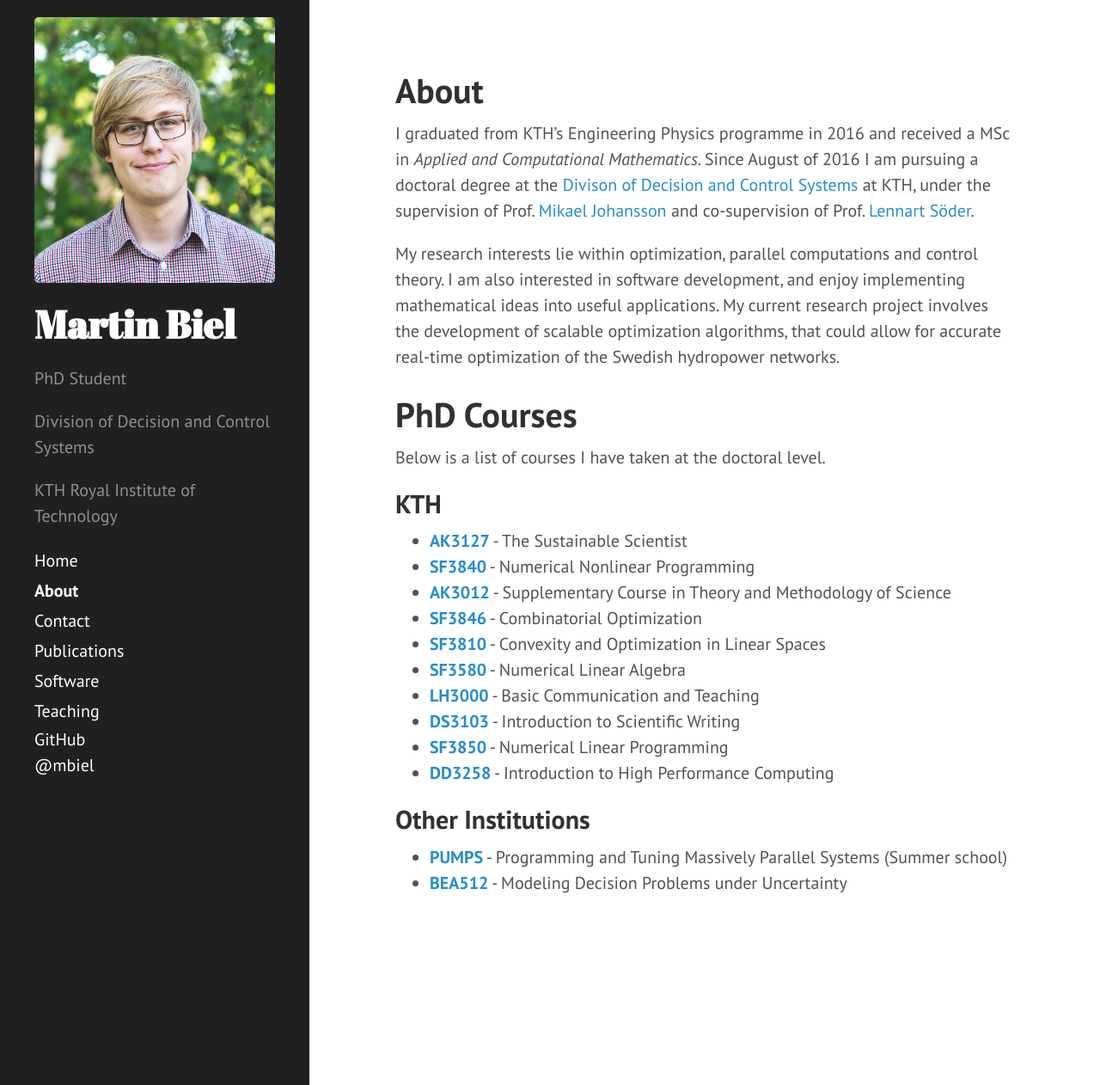
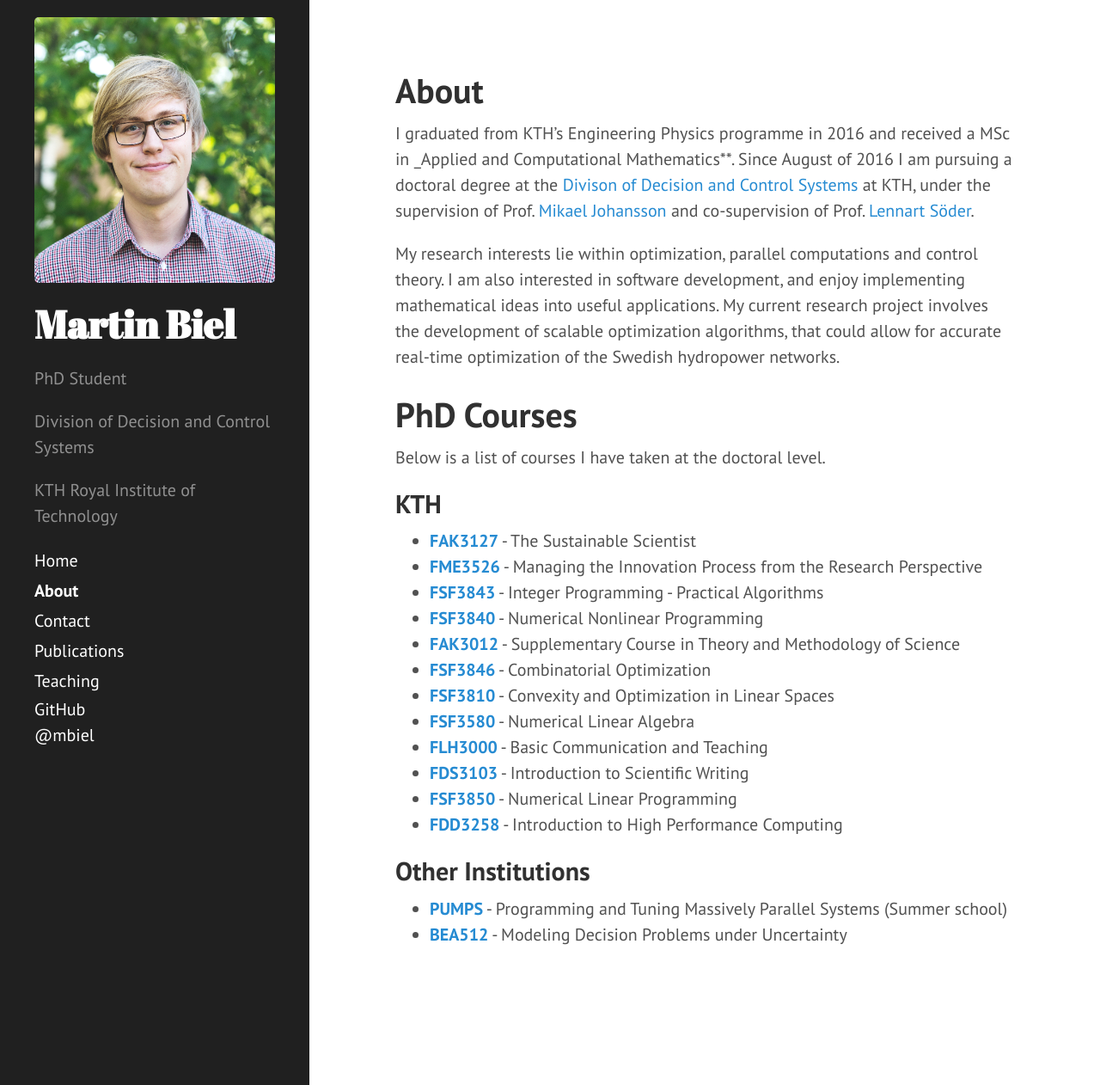
Before and after one commit to martinbiel/martinbiel.github.io, a Jekyll site: the page built from about/about.md, in a window 1280 px wide and 1262 px high. Shown: the whole window at 86% size. Built offline with Jekyll 4.4.1, drawn with Linux system fonts in a browser that asks for light colours.

Commit message:
Update course list. Remove software tab.

```diff
--- a/_config.yml
+++ b/_config.yml
@@ -31,8 +31,6 @@ collections:
         output: true
     publications:
         output: true
-    software:
-        output: true
     teachingmaterial:
 
 publication-order:
--- a/about/about.md
+++ b/about/about.md
@@ -4,23 +4,25 @@ title: About
 permalink: /about/
 ---
 
-I graduated from KTH’s Engineering Physics programme in 2016 and received a MSc in _Applied and Computational Mathematics_. Since August of 2016 I am pursuing a doctoral degree at the [Divison of Decision and Control Systems](https://www.kth.se/dcs) at KTH, under the supervision of Prof. [Mikael Johansson](https://people.kth.se/~mikaelj/) and co-supervision of Prof. [Lennart Söder](https://www.kth.se/profile/lsod/).
+I graduated from KTH’s Engineering Physics programme in 2016 and received a MSc in _Applied and Computational Mathematics**. Since August of 2016 I am pursuing a doctoral degree at the [Divison of Decision and Control Systems](https://www.kth.se/dcs) at KTH, under the supervision of Prof. [Mikael Johansson](https://people.kth.se/~mikaelj/) and co-supervision of Prof. [Lennart Söder](https://www.kth.se/profile/lsod/).
 
 My research interests lie within optimization, parallel computations and control theory. I am also interested in software development, and enjoy implementing mathematical ideas into useful applications. My current research project involves the development of scalable optimization algorithms, that could allow for accurate real-time optimization of the Swedish hydropower networks.
 
 # PhD Courses
 Below is a list of courses I have taken at the doctoral level.
 ## KTH
-* [**AK3127**](https://www.kth.se/student/kurser/kurs/AK3127?l=en) - The Sustainable Scientist
-* [**SF3840**](https://www.kth.se/student/kurser/kurs/SF3840?l=en) - Numerical Nonlinear Programming
-* [**AK3012**](https://www.kth.se/student/kurser/kurs/AK3012?l=en) - Supplementary Course in Theory and Methodology of Science
-* [**SF3846**](https://www.kth.se/student/kurser/kurs/SF3846?l=en) - Combinatorial Optimization
-* [**SF3810**](https://www.kth.se/student/kurser/kurs/SF3810?l=en) - Convexity and Optimization in Linear Spaces
-* [**SF3580**](https://www.kth.se/student/kurser/kurs/SF3580?l=en) - Numerical Linear Algebra
-* [**LH3000**](https://www.kth.se/student/kurser/kurs/LH3000?l=en) - Basic Communication and Teaching
-* [**DS3103**](https://www.kth.se/student/kurser/kurs/DS3103?l=en) - Introduction to Scientific Writing
-* [**SF3850**](https://www.kth.se/student/kurser/kurs/SF3850?l=en) - Numerical Linear Programming
-* [**DD3258**](https://www.kth.se/student/kurser/kurs/DD3258?l=en) - Introduction to High Performance Computing
+* [**FAK3127**](https://www.kth.se/student/kurser/kurs/FAK3127?l=en) - The Sustainable Scientist
+* [**FME3526**](https://www.kth.se/student/kurser/kurs/FME3526?l=en) - Managing the Innovation Process from the Research Perspective
+* [**FSF3843**](https://www.kth.se/student/kurser/kurs/FSF3843?l=en) - Integer Programming - Practical Algorithms
+* [**FSF3840**](https://www.kth.se/student/kurser/kurs/FSF3840?l=en) - Numerical Nonlinear Programming
+* [**FAK3012**](https://www.kth.se/student/kurser/kurs/FAK3012?l=en) - Supplementary Course in Theory and Methodology of Science
+* [**FSF3846**](https://www.kth.se/student/kurser/kurs/FSF3846?l=en) - Combinatorial Optimization
+* [**FSF3810**](https://www.kth.se/student/kurser/kurs/FSF3810?l=en) - Convexity and Optimization in Linear Spaces
+* [**FSF3580**](https://www.kth.se/student/kurser/kurs/FSF3580?l=en) - Numerical Linear Algebra
+* [**FLH3000**](https://www.kth.se/student/kurser/kurs/FLH3000?l=en) - Basic Communication and Teaching
+* [**FDS3103**](https://www.kth.se/student/kurser/kurs/FDS3103?l=en) - Introduction to Scientific Writing
+* [**FSF3850**](https://www.kth.se/student/kurser/kurs/FSF3850?l=en) - Numerical Linear Programming
+* [**FDD3258**](https://www.kth.se/student/kurser/kurs/FDD3258?l=en) - Introduction to High Performance Computing
 
 ## Other Institutions
 * [**PUMPS**](http://bcw.ac.upc.edu/PUMPS2017/) - Programming and Tuning Massively Parallel Systems (Summer school)
```
Also changed, not shown: software/software.md (deleted, +0 -22 lines).
